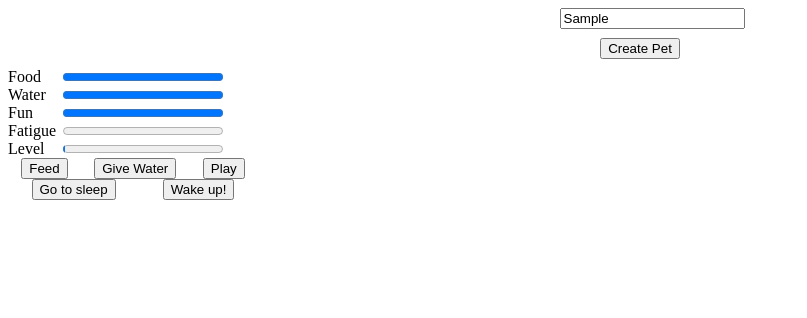
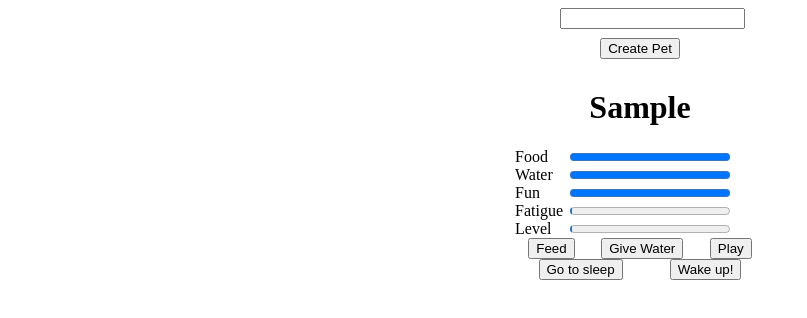
Before and after one commit to iulian-redinciuc/tamagotchi-app, a plain HTML site: page index.html in a window 1280 px wide. Both pictures are taken after typing "Sample" into the empty fields and a click on the button "Create Pet". Shown: the whole page, without its empty margins (0-807 px from the left). Drawn offline with Linux system fonts and the light colour scheme.

Commit message:
fixed the posibility to add multiple pets

```diff
--- a/ctrl.js
+++ b/ctrl.js
@@ -5,12 +5,9 @@ let submitBtn = document.getElementById("sbm-form");
 submitBtn.addEventListener("click", function (e) {
 
     e.preventDefault();
-    let petName = document.getElementById("pet-name").value;
-    let view = createPet(PetModel, petName);
+    let petNameInput = document.getElementById("pet-name");
+    let petName = petNameInput.value;
+    let view = new createPet(PetModel, petName);
     PetModel.addPet(petName);
-    document.getElementById("pets2").appendChild(view);
-
-
-
-
+    petNameInput.value = "";
 })
--- a/index.html
+++ b/index.html
@@ -16,7 +16,7 @@
         <button id="sbm-form">Create Pet</button>
     </form>
 </div>
-<div id="pets2">
+<div id="pets">
 
 </div>
 <!-- <script src="./script.js"></script> -->
--- a/view.js
+++ b/view.js
@@ -28,6 +28,7 @@ function createPet(myModel, name, food = 100, water = 100, fun = 100, fatigue =
                     pet.food -= 1;
 
                     pet.petNeedsObject.checkStatus(pet.food);
+                    document.getElementById(pet.name+"-food").value = pet.food;
                 }, 10000)
                 pet.petNeedsObject.intervalStack.stack.push(interval);
             },
@@ -38,6 +39,7 @@ function createPet(myModel, name, food = 100, water = 100, fun = 100, fatigue =
                     pet.water -= 1;
 
                     pet.petNeedsObject.checkStatus(pet.water);
+                    document.getElementById(pet.name+"-water").value = pet.water;
                 }, 5000)
                 pet.petNeedsObject.intervalStack.stack.push(interval);
 
@@ -72,6 +74,7 @@ function createPet(myModel, name, food = 100, water = 100, fun = 100, fatigue =
 
                     console.log(pet.name + "\'s fatigue: " + pet.fatigue);
                     console.log(pet.name + "\'s sleeping status: " + pet.isSleeping);
+                    document.getElementById(pet.name+"-fatigue").value = pet.fatigue;
                 }, 2000);
                 pet.petNeedsObject.intervalStack.sleepIntervalId = interval;
             },
@@ -81,6 +84,7 @@ function createPet(myModel, name, food = 100, water = 100, fun = 100, fatigue =
                     pet.fun -= 1;
 
                     console.log(pet.name + "\'s fun: " + pet.fun);
+                    document.getElementById(pet.name+"-fun").value = pet.fun;
                 }, 20000)
                 pet.petNeedsObject.intervalStack.stack.push(interval);
             },
@@ -90,6 +94,7 @@ function createPet(myModel, name, food = 100, water = 100, fun = 100, fatigue =
                     pet.level += 1;
 
                     console.log(pet.name + "\'s level: " + pet.level);
+                    document.getElementById(pet.name+"-level").value = pet.level;
                 }, 60000)
                 pet.petNeedsObject.intervalStack.stack.push(interval);
             },
@@ -110,7 +115,7 @@ function createPet(myModel, name, food = 100, water = 100, fun = 100, fatigue =
         }
     }
 
-        let actions = {
+        let petActions = {
             feed: function () {
                 pet.food += 5;
             },
@@ -148,37 +153,38 @@ function createPet(myModel, name, food = 100, water = 100, fun = 100, fatigue =
         pet.petNeedsObject.funNeed();
         pet.petNeedsObject.levelUp();
         pet.petNeedsObject.restNeed();
-        // actions.savePet();
-        let pets = document.createElement("div");
+        petActions.savePet();
+        let pets = document.getElementById("pets");
 
         pets.notify = function(petsList) {
             pets.innerHTML = null;
-            petsList.forEach(function(animal) {
+            petsList.forEach(function(pet) {
                 let child = document.createElement("div");
                 child.className = "pet";
-
+                console.log(pet);
 
                 let petName = document.createElement("h1");
-                petName.innerText =  animal;
+                petName.innerText =  pet;
 
                 let foodStatus = document.createElement("div");
-                foodStatus.innerHTML = `<div class="status">Food </div><progress id="${pet.name}-food" value="100" max="100"></progress><br>`;
+                foodStatus.innerHTML = `<div class="status">Food </div><progress id="${pet}-food" value="100" max="100"></progress><br>`;
                 let waterStatus = document.createElement("div");
-                waterStatus.innerHTML = `<div class="status">Water </div><progress id="${pet.name}-water" value="100" max="100"></progress><br>`
+                waterStatus.innerHTML = `<div class="status">Water </div><progress id="${pet}-water" value="100" max="100"></progress><br>`
                 let funStatus = document.createElement("div");
-                funStatus.innerHTML = `<div class="status">Fun </div><progress id="${pet.name}-fun" value="100" max="100"></progress><br>`;
+                funStatus.innerHTML = `<div class="status">Fun </div><progress id="${pet}-fun" value="100" max="100"></progress><br>`;
                 let fatigueStatus = document.createElement("div");
-                fatigueStatus.innerHTML = ` <div class="status">Fatigue </div><progress id="${pet.name}-fatigue" value="0" max="100"></progress><br>`;
+                fatigueStatus.innerHTML = ` <div class="status">Fatigue </div><progress id="${pet}-fatigue" value="0" max="100"></progress><br>`;
                 let levelStatus = document.createElement("div");
-                levelStatus.innerHTML = `<div class="status">Level </div><progress id="${pet.name}-level" value="1" max="100"></progress>`;
+                levelStatus.innerHTML = `<div class="status">Level </div><progress id="${pet}-level" value="1" max="100"></progress>`;
                 let actions = document.createElement("div")
                 actions.classList.add("call-to-actions");
                 actions.innerHTML = `
-                <button id="${pet.name}-feed">Feed</button>
-                <button id="${pet.name}-give-water">Give Water</button>
-                <button id="${pet.name}-play">Play</button>
-                <button id="${pet.name}-sleep">Go to sleep</button>
-                <button id="${pet.name}-wake">Wake up!</button>`
+                <button id="${pet}-feed">Feed</button>
+                <button id="${pet}-give-water">Give Water</button>
+                <button id="${pet}-play">Play</button>
+                <button id="${pet}-sleep">Go to sleep</button>
+                <button id="${pet}-wake">Wake up!</button>`
+                child.appendChild(petName);
                 child.appendChild(foodStatus);
                 child.appendChild(waterStatus);
                 child.appendChild(funStatus);
@@ -187,29 +193,32 @@ function createPet(myModel, name, food = 100, water = 100, fun = 100, fatigue =
                 child.appendChild(actions);
                 pets.appendChild(child)
 
+                let feedBtn = document.getElementById(pet + "-feed");
+                feedBtn.addEventListener("click", function(){
+                    petActions.feed();
+                });
+                let waterBtn = document.getElementById(pet + "-give-water");
+                waterBtn.addEventListener("click", function(){
+                    petActions.drink();
+                });
+                let playBtn = document.getElementById(pet + "-play");
+                playBtn.addEventListener("click", function(){
+                    petActions.play();
+                });
+                let sleepBtn = document.getElementById(pet + "-sleep");
+                sleepBtn.addEventListener("click", function(){
+                    petActions.goToSleep();
+                });
+                let wakeBtn = document.getElementById(pet + "-wake");
+                wakeBtn.addEventListener("click", function(){
+                    petActions.wakeUp();
+                });
+
             });
 
         }
         myModel.subscribe(pets);
-        // let feedBtn = document.getElementById(pet.name + "-feed");
-        // feedBtn.addEventListener("click", function(){
-        //     actions.feed();
-        // });
-        // let waterBtn = document.getElementById(pet.name + "-give-water");
-        // waterBtn.addEventListener("click", function(){
-        //     actions.drink();
-        // });
-        // let playBtn = document.getElementById(pet.name + "-play");
-        // playBtn.addEventListener("click", function(){
-        //     actions.play();
-        // });
-        // let sleepBtn = document.getElementById(pet.name + "-sleep");
-        // sleepBtn.addEventListener("click", function(){
-        //     actions.goToSleep();
-        // });
-        // let wakeBtn = document.getElementById(pet.name + "-wake");
-        // wakeBtn.addEventListener("click", function(){
-        //     actions.wakeUp();
-        // });
+
+
         return pets;
     }
```
Also changed, not shown: script.js (+0 -23 lines). Lines whose indentation alone changed are shown as unchanged.
